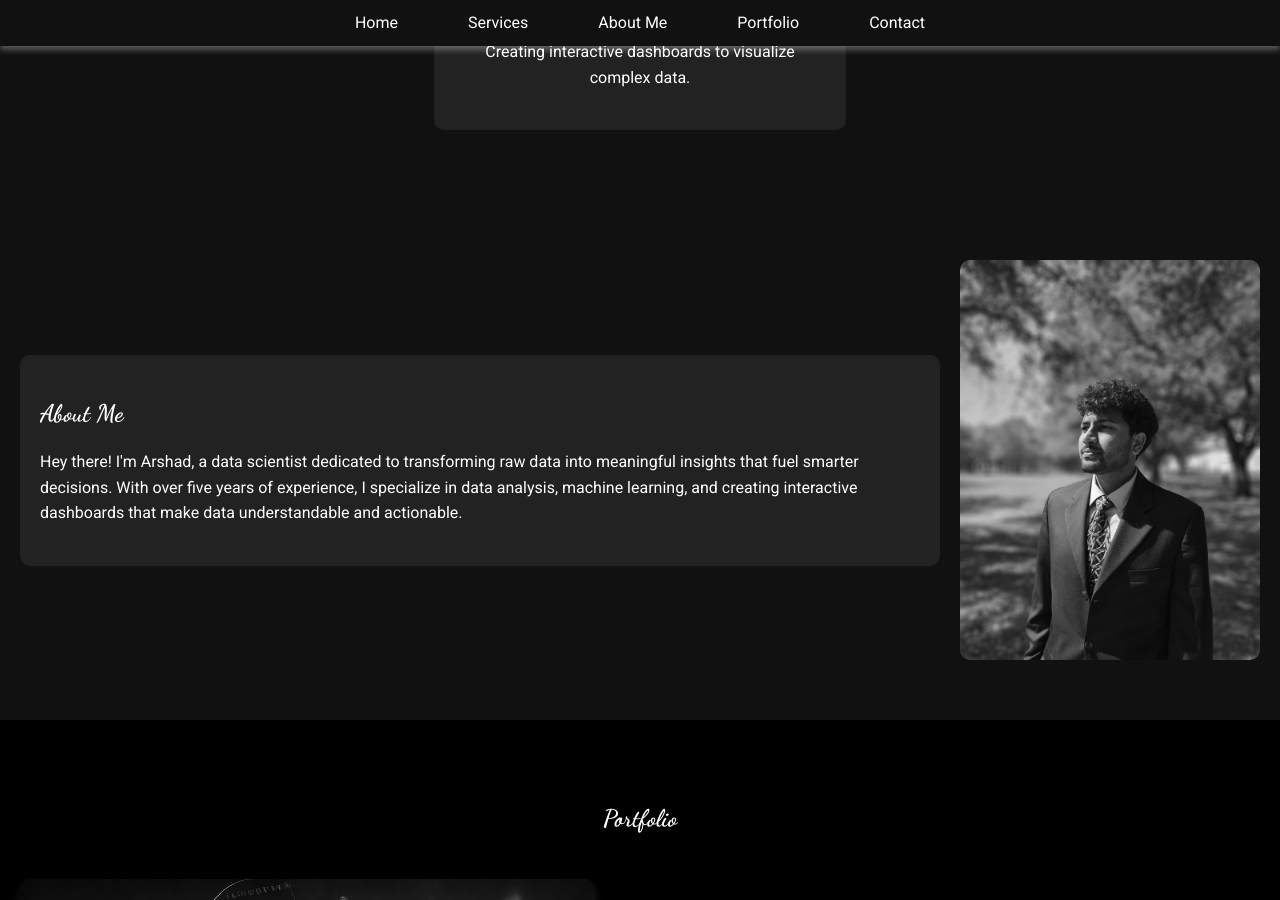
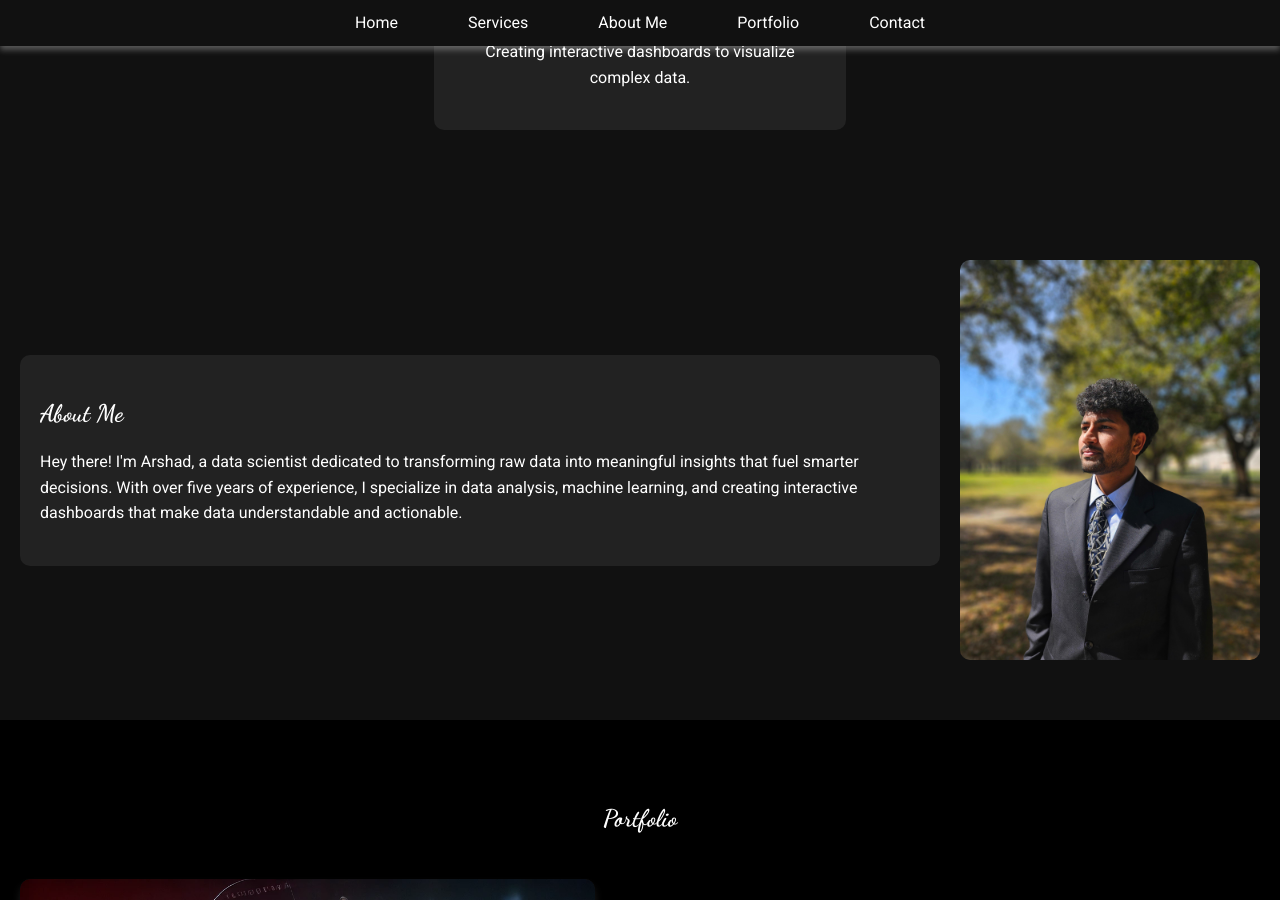
Before and after one commit to arshadsm/arshadsm.github.io, a Jekyll site: the page built from index.md, in a window 1280 px wide and 900 px high, scrolled down 1478 px. Built offline with Jekyll 4.4.1, drawn with Linux system fonts in a browser that asks for light colours.

Commit message:
Update styles.css

```diff
--- a/styles/styles.css
+++ b/styles/styles.css
@@ -101,7 +101,7 @@ header p {
     max-width: 300px;
     border-radius: 10px;
     margin-left: 20px;
-    filter: grayscale(100%); /* Black and white image */
+    /*filter: grayscale(100%);  Black and white image */
 }
 
 /* Portfolio Section */
@@ -138,7 +138,7 @@ header p {
   width: 100%;
   height: auto;
   border-radius: 10px 10px 0 0;
-  filter: grayscale(100%); /* Black and white image */
+  /*filter: grayscale(100%); Black and white image */
 }
 
 .portfolio-item:hover {
```
